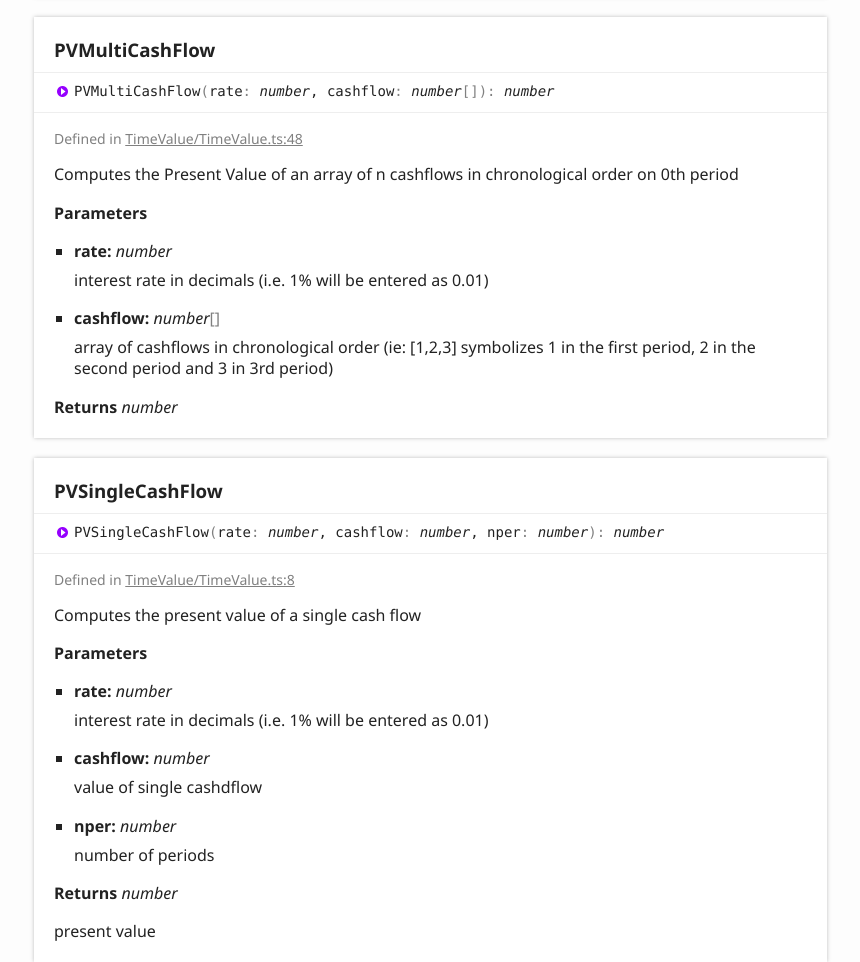
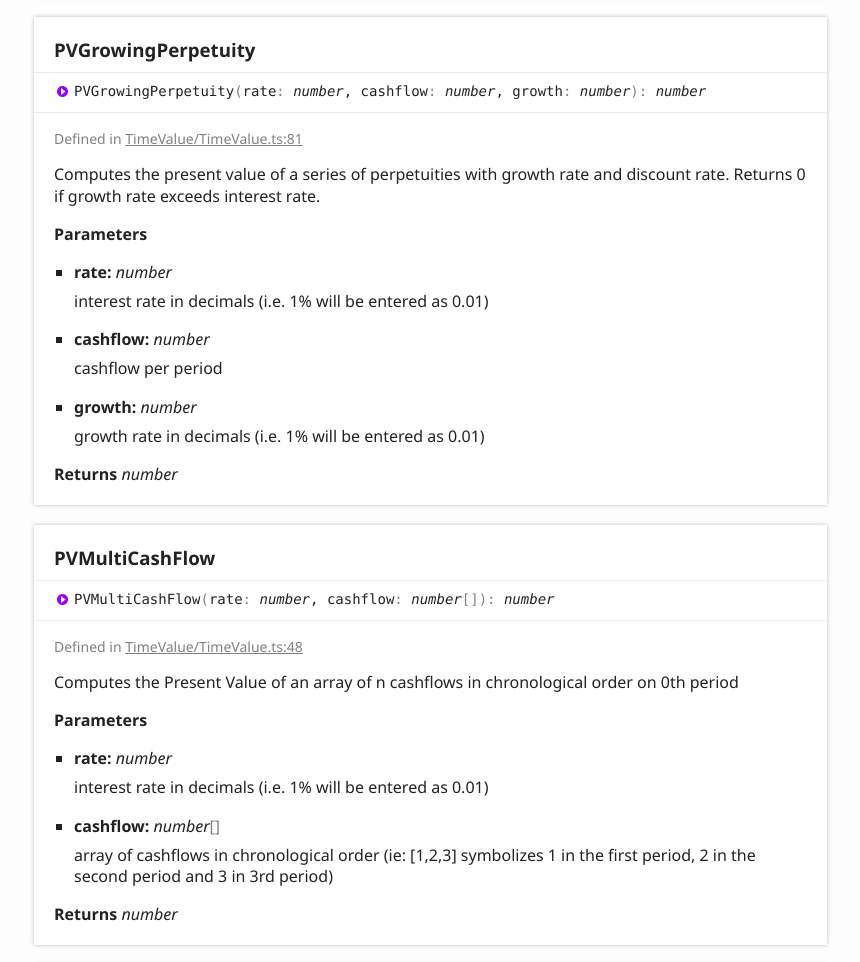
Before and after one commit to ticklepoke/finance-math, a website: page docs/index.html in a window 1280 px wide. Shown: the part 1440-2402 px from the top of the page, without its empty margins (6-866 px from the left). Drawn offline with Linux system fonts and the light colour scheme.

Commit message:
added prepetuity

```diff
--- a/docs/assets/js/search.js
+++ b/docs/assets/js/search.js
@@ -1,3 +1,3 @@
 var typedoc = typedoc || {};
             typedoc.search = typedoc.search || {};
-            typedoc.search.data = {"kinds":{"64":"Function"},"rows":[{"id":0,"kind":64,"name":"PVSingleCashFlow","url":"index.html#pvsinglecashflow","classes":"tsd-kind-function"},{"id":1,"kind":64,"name":"FVSingleCashFlow","url":"index.html#fvsinglecashflow","classes":"tsd-kind-function"},{"id":2,"kind":64,"name":"PVMultiCashFlow","url":"index.html#pvmulticashflow","classes":"tsd-kind-function"},{"id":3,"kind":64,"name":"FVMultiCashFlow","url":"index.html#fvmulticashflow","classes":"tsd-kind-function"}]};
+            typedoc.search.data = {"kinds":{"64":"Function"},"rows":[{"id":0,"kind":64,"name":"PVSingleCashFlow","url":"index.html#pvsinglecashflow","classes":"tsd-kind-function"},{"id":1,"kind":64,"name":"FVSingleCashFlow","url":"index.html#fvsinglecashflow","classes":"tsd-kind-function"},{"id":2,"kind":64,"name":"PVMultiCashFlow","url":"index.html#pvmulticashflow","classes":"tsd-kind-function"},{"id":3,"kind":64,"name":"FVMultiCashFlow","url":"index.html#fvmulticashflow","classes":"tsd-kind-function"},{"id":4,"kind":64,"name":"PVGrowingPerpetuity","url":"index.html#pvgrowingperpetuity","classes":"tsd-kind-function"}]};
--- a/docs/index.html
+++ b/docs/index.html
@@ -72,6 +72,7 @@
 							<ul class="tsd-index-list">
 								<li class="tsd-kind-function"><a href="index.html#fvmulticashflow" class="tsd-kind-icon">FVMulti<wbr>Cash<wbr>Flow</a></li>
 								<li class="tsd-kind-function"><a href="index.html#fvsinglecashflow" class="tsd-kind-icon">FVSingle<wbr>Cash<wbr>Flow</a></li>
+								<li class="tsd-kind-function"><a href="index.html#pvgrowingperpetuity" class="tsd-kind-icon">PVGrowing<wbr>Perpetuity</a></li>
 								<li class="tsd-kind-function"><a href="index.html#pvmulticashflow" class="tsd-kind-icon">PVMulti<wbr>Cash<wbr>Flow</a></li>
 								<li class="tsd-kind-function"><a href="index.html#pvsinglecashflow" class="tsd-kind-icon">PVSingle<wbr>Cash<wbr>Flow</a></li>
 							</ul>
@@ -91,7 +92,7 @@
 						<li class="tsd-description">
 							<aside class="tsd-sources">
 								<ul>
-									<li>Defined in <a href="https://github.com/ticklepoke/finance-math/blob/d6b9ee5/src/TimeValue/TimeValue.ts#L64">TimeValue/TimeValue.ts:64</a></li>
+									<li>Defined in <a href="https://github.com/ticklepoke/finance-math/blob/309e1d5/src/TimeValue/TimeValue.ts#L64">TimeValue/TimeValue.ts:64</a></li>
 								</ul>
 							</aside>
 							<div class="tsd-comment tsd-typography">
@@ -128,7 +129,7 @@
 						<li class="tsd-description">
 							<aside class="tsd-sources">
 								<ul>
-									<li>Defined in <a href="https://github.com/ticklepoke/finance-math/blob/d6b9ee5/src/TimeValue/TimeValue.ts#L30">TimeValue/TimeValue.ts:30</a></li>
+									<li>Defined in <a href="https://github.com/ticklepoke/finance-math/blob/309e1d5/src/TimeValue/TimeValue.ts#L30">TimeValue/TimeValue.ts:30</a></li>
 								</ul>
 							</aside>
 							<div class="tsd-comment tsd-typography">
@@ -163,6 +164,49 @@
 					</ul>
 				</section>
 				<section class="tsd-panel tsd-member tsd-kind-function">
+					<a name="pvgrowingperpetuity" class="tsd-anchor"></a>
+					<h3>PVGrowing<wbr>Perpetuity</h3>
+					<ul class="tsd-signatures tsd-kind-function">
+						<li class="tsd-signature tsd-kind-icon">PVGrowing<wbr>Perpetuity<span class="tsd-signature-symbol">(</span>rate<span class="tsd-signature-symbol">: </span><span class="tsd-signature-type">number</span>, cashflow<span class="tsd-signature-symbol">: </span><span class="tsd-signature-type">number</span>, growth<span class="tsd-signature-symbol">: </span><span class="tsd-signature-type">number</span><span class="tsd-signature-symbol">)</span><span class="tsd-signature-symbol">: </span><span class="tsd-signature-type">number</span></li>
+					</ul>
+					<ul class="tsd-descriptions">
+						<li class="tsd-description">
+							<aside class="tsd-sources">
+								<ul>
+									<li>Defined in <a href="https://github.com/ticklepoke/finance-math/blob/309e1d5/src/TimeValue/TimeValue.ts#L81">TimeValue/TimeValue.ts:81</a></li>
+								</ul>
+							</aside>
+							<div class="tsd-comment tsd-typography">
+								<div class="lead">
+									<p>Computes the present value of a series of perpetuities with growth rate and discount rate. Returns 0 if growth rate exceeds interest rate.</p>
+								</div>
+							</div>
+							<h4 class="tsd-parameters-title">Parameters</h4>
+							<ul class="tsd-parameters">
+								<li>
+									<h5>rate: <span class="tsd-signature-type">number</span></h5>
+									<div class="tsd-comment tsd-typography">
+										<p>interest rate in decimals (i.e. 1% will be entered as 0.01)</p>
+									</div>
+								</li>
+								<li>
+									<h5>cashflow: <span class="tsd-signature-type">number</span></h5>
+									<div class="tsd-comment tsd-typography">
+										<p>cashflow per period</p>
+									</div>
+								</li>
+								<li>
+									<h5>growth: <span class="tsd-signature-type">number</span></h5>
+									<div class="tsd-comment tsd-typography">
+										<p>growth rate in decimals (i.e. 1% will be entered as 0.01)</p>
+									</div>
+								</li>
+							</ul>
+							<h4 class="tsd-returns-title">Returns <span class="tsd-signature-type">number</span></h4>
+						</li>
+					</ul>
+				</section>
+				<section class="tsd-panel tsd-member tsd-kind-function">
 					<a name="pvmulticashflow" class="tsd-anchor"></a>
 					<h3>PVMulti<wbr>Cash<wbr>Flow</h3>
 					<ul class="tsd-signatures tsd-kind-function">
@@ -172,7 +216,7 @@
 						<li class="tsd-description">
 							<aside class="tsd-sources">
 								<ul>
-									<li>Defined in <a href="https://github.com/ticklepoke/finance-math/blob/d6b9ee5/src/TimeValue/TimeValue.ts#L48">TimeValue/TimeValue.ts:48</a></li>
+									<li>Defined in <a href="https://github.com/ticklepoke/finance-math/blob/309e1d5/src/TimeValue/TimeValue.ts#L48">TimeValue/TimeValue.ts:48</a></li>
 								</ul>
 							</aside>
 							<div class="tsd-comment tsd-typography">
@@ -209,7 +253,7 @@
 						<li class="tsd-description">
 							<aside class="tsd-sources">
 								<ul>
-									<li>Defined in <a href="https://github.com/ticklepoke/finance-math/blob/d6b9ee5/src/TimeValue/TimeValue.ts#L8">TimeValue/TimeValue.ts:8</a></li>
+									<li>Defined in <a href="https://github.com/ticklepoke/finance-math/blob/309e1d5/src/TimeValue/TimeValue.ts#L8">TimeValue/TimeValue.ts:8</a></li>
 								</ul>
 							</aside>
 							<div class="tsd-comment tsd-typography">
@@ -260,6 +304,9 @@
 					</li>
 					<li class=" tsd-kind-function">
 						<a href="index.html#fvsinglecashflow" class="tsd-kind-icon">FVSingle<wbr>Cash<wbr>Flow</a>
+					</li>
+					<li class=" tsd-kind-function">
+						<a href="index.html#pvgrowingperpetuity" class="tsd-kind-icon">PVGrowing<wbr>Perpetuity</a>
 					</li>
 					<li class=" tsd-kind-function">
 						<a href="index.html#pvmulticashflow" class="tsd-kind-icon">PVMulti<wbr>Cash<wbr>Flow</a>
```
Also changed, not shown: src/TimeValue/TimeValue.test.ts (+6 -1 lines), src/TimeValue/TimeValue.ts (+18 -0 lines).
